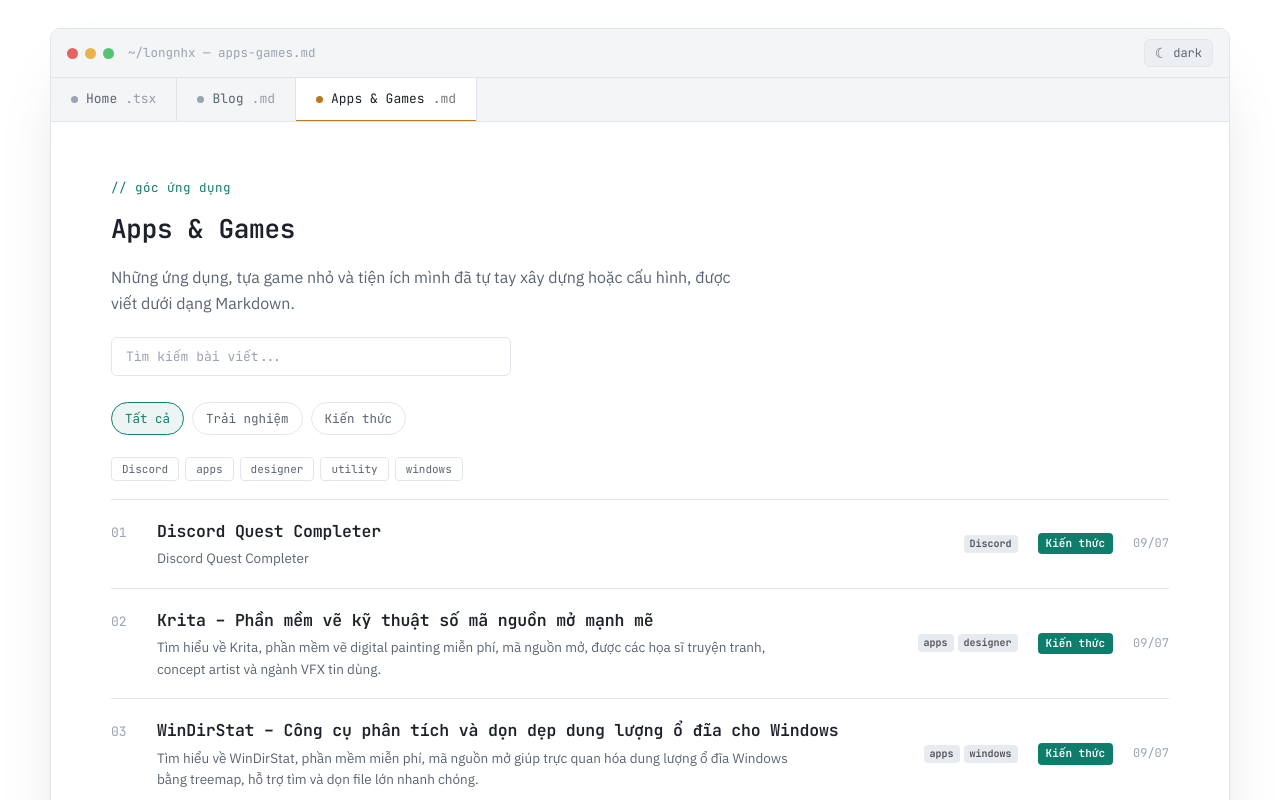
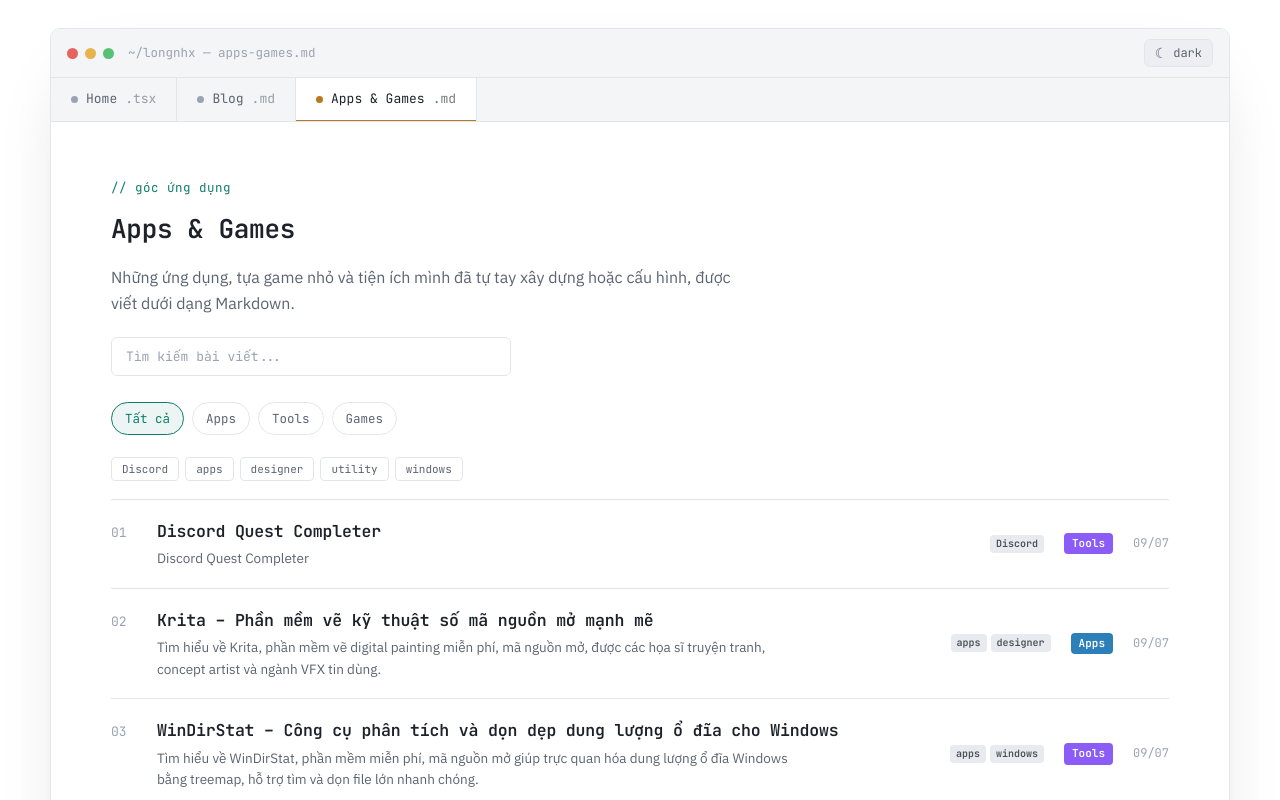
Before and after one commit to longnhx1/mywebsite, a Next.js app in the folder frontend/: page /tools in a window 1280 px wide. Shown: the top 800 px of the page. Built offline with nearby package versions, Linux system fonts and the light colour scheme; no server answers.

Commit message:
feat: tools page now has Apps/Tools/Games categories

```diff
--- a/frontend/app/globals.css
+++ b/frontend/app/globals.css
@@ -822,6 +822,18 @@ p {
   background: var(--rose);
 }
 
+.tag-pill.apps {
+  background: #2d7fb9;
+}
+
+.tag-pill.tools {
+  background: #8b5cf6;
+}
+
+.tag-pill.games {
+  background: #e05a3a;
+}
+
 .post-row .date {
   font-family: var(--mono);
   font-size: 12px;
--- a/frontend/app/tools/page.js
+++ b/frontend/app/tools/page.js
@@ -36,7 +36,16 @@ export default function ToolsPage() {
           </p>
         </AnimateOnView>
 
-        <BlogContent posts={posts} baseRoute="/tools" />
+        <BlogContent
+          posts={posts}
+          baseRoute="/tools"
+          filters={[
+            { key: "all", label: "Tất cả" },
+            { key: "apps", label: "Apps" },
+            { key: "tools", label: "Tools" },
+            { key: "games", label: "Games" },
+          ]}
+        />
       </section>
     </AppShell>
   );
--- a/frontend/components/BlogContent.js
+++ b/frontend/components/BlogContent.js
@@ -6,18 +6,20 @@ import PostRow from "@/components/PostRow";
 
 const PAGE_SIZE = 5;
 
-export default function BlogContent({ posts, baseRoute = "/blog" }) {
+const defaultFilters = [
+  { key: "all", label: "Tất cả" },
+  { key: "exp", label: "Trải nghiệm" },
+  { key: "know", label: "Kiến thức" },
+];
+
+export default function BlogContent({ posts, baseRoute = "/blog", filters: customFilters }) {
   const [activeFilter, setActiveFilter] = useState("all");
   const [search, setSearch] = useState("");
   const [activeTag, setActiveTag] = useState("");
   const [visibleCount, setVisibleCount] = useState(PAGE_SIZE);
   const [listKey, setListKey] = useState(0);
 
-  const filters = [
-    { key: "all", label: "Tất cả" },
-    { key: "exp", label: "Trải nghiệm" },
-    { key: "know", label: "Kiến thức" },
-  ];
+  const filters = customFilters || defaultFilters;
 
   const allTags = useMemo(() => {
     const tagSet = new Set();
--- a/frontend/components/PostRow.js
+++ b/frontend/components/PostRow.js
@@ -7,8 +7,12 @@ export default function PostRow({
   tags,
   date,
 }) {
-  const pillClass =
-    category === "exp" ? "tag-pill exp" : "tag-pill";
+  const catColor =
+    category === "exp" ? "exp" :
+    category === "apps" ? "apps" :
+    category === "tools" ? "tools" :
+    category === "games" ? "games" : "";
+  const pillClass = catColor ? `tag-pill ${catColor}` : "tag-pill";
 
   return (
     <div className="post-row" data-cat={category}>
--- a/frontend/content/tools/discord-quest-completer.md
+++ b/frontend/content/tools/discord-quest-completer.md
@@ -3,8 +3,8 @@ title: "Discord Quest Completer"
 slug: "discord-quest-completer"
 date: "2026-07-09"
 description: "Discord Quest Completer"
-category: "know"
-categoryLabel: "Kiến thức"
+category: "tools"
+categoryLabel: "Tools"
 tags: ["Discord"]
 ---
 
--- a/frontend/content/tools/gioi-thieu-krita.md
+++ b/frontend/content/tools/gioi-thieu-krita.md
@@ -1,8 +1,8 @@
 ---
 title: Krita – Phần mềm vẽ kỹ thuật số mã nguồn mở mạnh mẽ
 slug: gioi-thieu-krita
-category: know
-categoryLabel: Kiến thức
+category: apps
+categoryLabel: Apps
 date: '2026-07-09'
 description: >-
   Tìm hiểu về Krita, phần mềm vẽ digital painting miễn phí, mã nguồn mở, được
--- a/frontend/content/tools/gioi-thieu-windirstat.md
+++ b/frontend/content/tools/gioi-thieu-windirstat.md
@@ -1,8 +1,8 @@
 ---
 title: WinDirStat – Công cụ phân tích và dọn dẹp dung lượng ổ đĩa cho Windows
 slug: gioi-thieu-windirstat
-category: know
-categoryLabel: Kiến thức
+category: tools
+categoryLabel: Tools
 date: '2026-07-09'
 description: >-
   Tìm hiểu về WinDirStat, phần mềm miễn phí, mã nguồn mở giúp trực quan hóa
```
Also changed, not shown: 1 other file (tests, documents, lock files or other folders).
